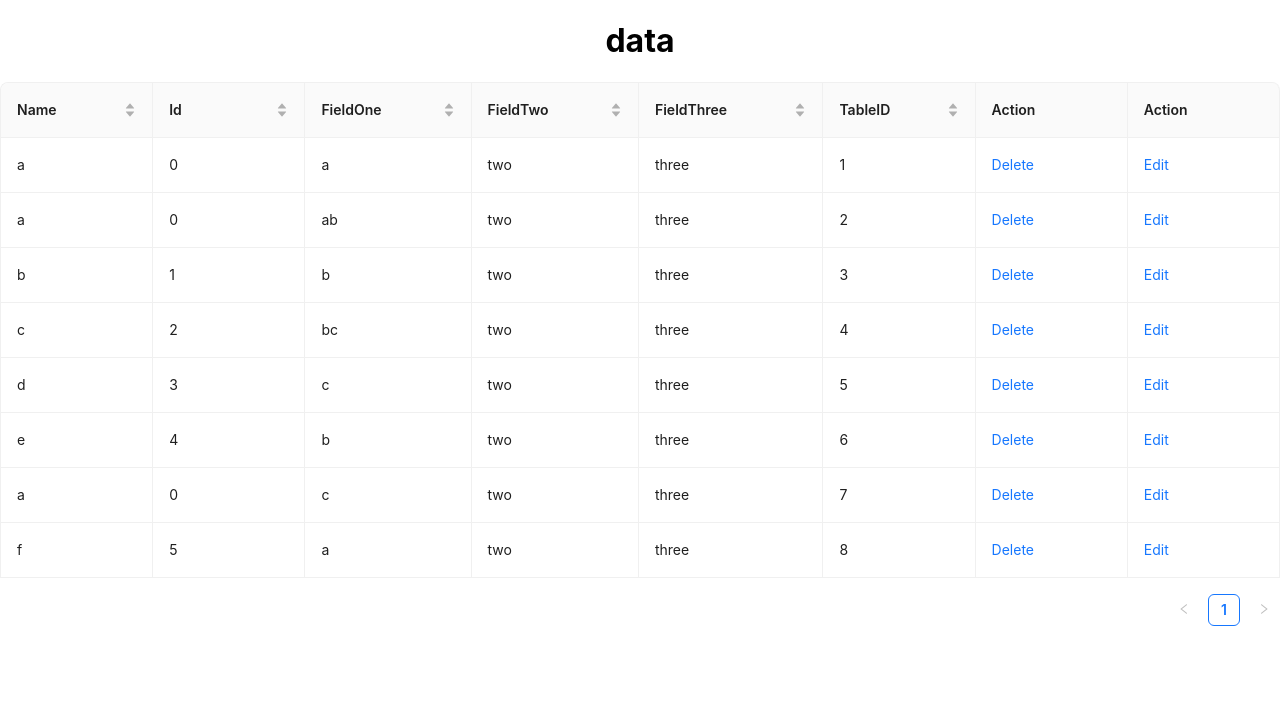
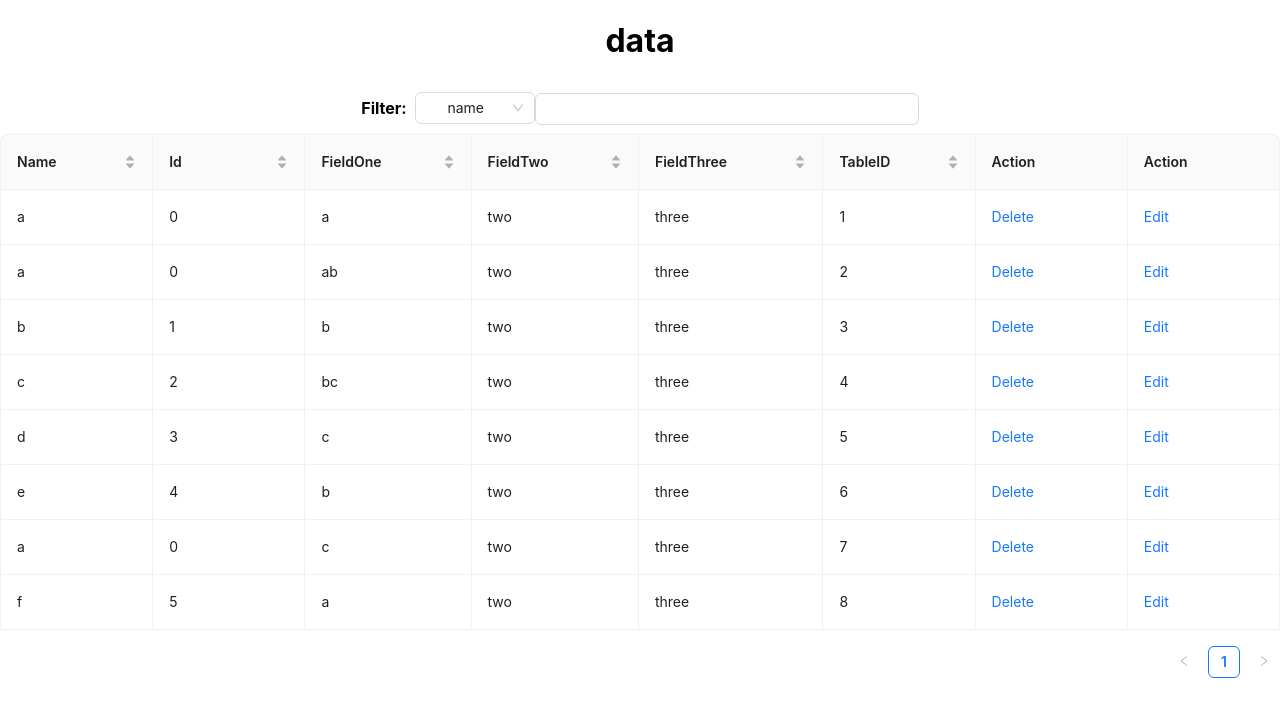
Before and after one commit to Abdullahwayne/GridComponent, a React (Create React App) app: page / in a window 1280 px wide. Shown: the top 716 px of the page. Built offline with nearby package versions, Linux system fonts and the light colour scheme.

Commit message:
Update Table.js

```diff
--- a/src/components/Table/Table.js
+++ b/src/components/Table/Table.js
@@ -1,5 +1,5 @@
-import { Form, Input, InputNumber, Popconfirm, Table, Typography } from "antd";
-import { useState } from "react";
+import { Form, Input, InputNumber, Popconfirm, Select, Space, Table, Typography } from "antd";
+import { useEffect, useState } from "react";
 import MyData from "../../Assets/data.json";
 
 const EditableCell = ({
@@ -41,6 +41,11 @@ const CustomTable = (props) => {
   const [form] = Form.useForm();
   const [originData, setOriginDate] = useState([]);
   const [data, setData] = useState(dataSet);
+  const [fieldOne, setFieldOne] = useState("name");
+  const [fieldTwo, setFeldTwo] = useState("");
+  const [filteredData, setFilteredData] = useState("");
+  const [filterOptions, setFilterOptions] = useState([]);
+
   MyData.data = dataSet;
   const [editingtableID, setEditingtableID] = useState("");
   const isEditing = (record) => {
@@ -105,7 +110,7 @@ const CustomTable = (props) => {
       title:
         typeof item === "object"
           ? item.name.charAt(0).toUpperCase() + item.name.slice(1)
-          : item.charAt(0).toUpperCase()+ item.slice(1),
+          : item.charAt(0).toUpperCase() + item.slice(1),
       dataIndex: item,
       width: 100,
       sorter: (a, b) => a.name - b.name,
@@ -192,9 +197,55 @@ const CustomTable = (props) => {
     }
     setData(datam);
   };
+
+  const setOptionsData = async () => {
+    let data = Object.keys(MyData.data[0]).map((item, index) => {
+      return { label: item, value: item };
+    });
+    setFilterOptions(data);
+  };
+
+  useEffect(() => {
+    setOptionsData();
+  }, []);
+
   return (
     <Form form={form} component={false}>
       <h1>{title}</h1>
+      <Space wrap>
+        <p style={{ fontWeight: "bolder" }}>Filter:</p>
+        <Select
+          value={fieldOne}
+          onChange={(e) => {
+            setFieldOne(e);
+          }}
+          defaultValue={""}
+          style={{
+            width: 120,
+          }}
+          options={filterOptions}
+        />
+      </Space>
+      <Input
+        value={fieldTwo}
+        onChange={(e) => {
+          console.log(e, "<===");
+          setFeldTwo(e.target.value);
+          console.log(data, "<== data");
+          let newData = [];
+          for (let index = 0; index < data.length; index++) {
+            const element = data[index];
+            if (element[fieldOne] === e.target.value) {
+              newData.push(element);
+            }
+          }
+          console.log(newData, "<=== new data");
+          setFilteredData(newData);
+        }}
+        placeholder={""}
+        style={{ width: "30%" }}
+      />
+
       <Table
         components={{
           body: {
@@ -202,7 +253,7 @@ const CustomTable = (props) => {
           },
         }}
         bordered
-        dataSource={data}
+        dataSource={fieldTwo === "" ? data : filteredData}
         columns={mergedColumns}
         rowClassName="editable-row"
         onChange={onChange}
```
